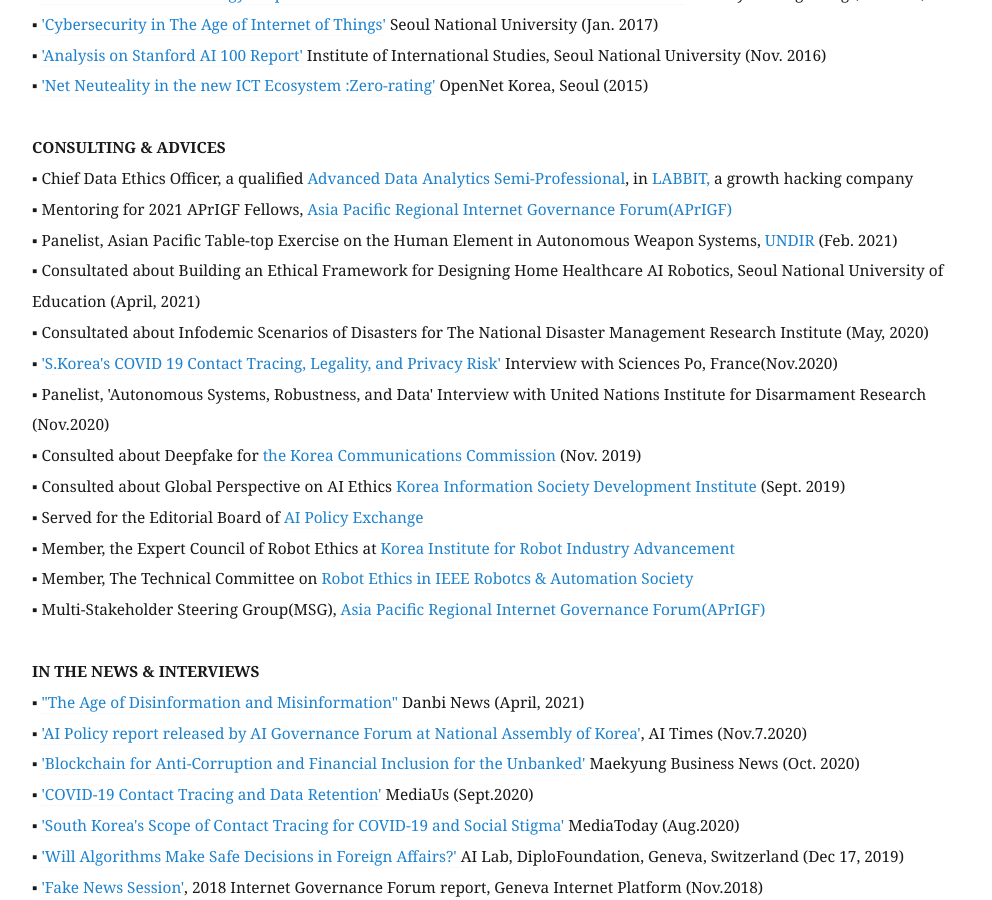
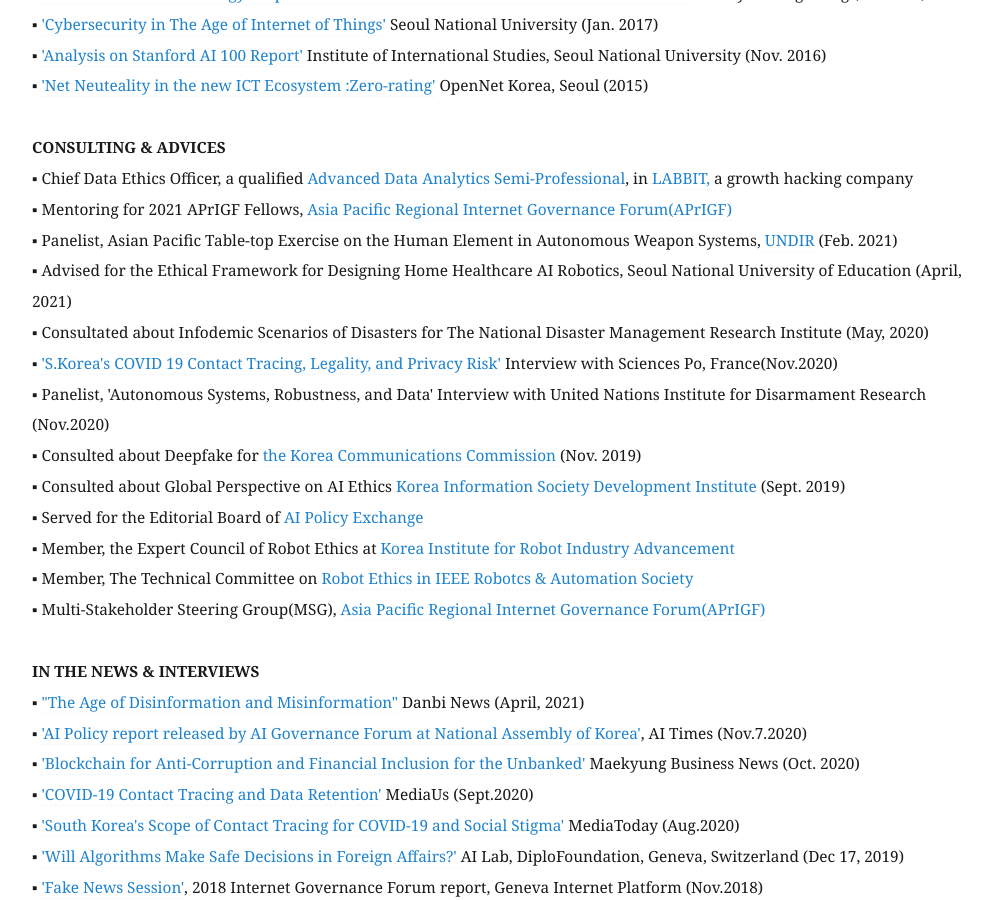
Before and after one commit to eunchangchoi/eunchangchoi.github.io, a Jekyll site: the page built from index.md, in a window 1280 px wide and 900 px high, scrolled down 4115 px. Shown: the whole window, without its empty margins (68-1060 px from the left). Built offline with Jekyll 4.4.1, drawn with Linux system fonts in a browser that asks for light colours.

Commit message:
Update index.md

```diff
--- a/index.md
+++ b/index.md
@@ -97,7 +97,7 @@
 ▪ Chief Data Ethics Officer, a qualified <a href="https://www.dataq.or.kr/www/sub/a_06.do"> Advanced Data Analytics Semi-Professional</a>, in <a href="https://labbit.kr/"> LABBIT,</a> a growth hacking company<br>
 ▪ Mentoring for 2021 APrIGF Fellows,<a href="https://ap.rigf.asia/"> Asia Pacific Regional Internet Governance Forum(APrIGF)</a> <br>
 ▪ Panelist, Asian Pacific Table-top Exercise on the Human Element in Autonomous Weapon Systems,<a href="http://unidir.org"> UNDIR </a> (Feb. 2021)<br>
-▪ Consultated about Building an Ethical Framework for Designing Home Healthcare AI Robotics, Seoul National University of Education (April, 2021)<br>
+▪ Advised for the Ethical Framework for Designing Home Healthcare AI Robotics, Seoul National University of Education (April, 2021)<br>
 ▪ Consultated about Infodemic Scenarios of Disasters for The National Disaster Management Research Institute (May, 2020)<br>
 ▪ <a href="https://soundcloud.com/zion-lee-310060380/digikorea#t=22:52">'S.Korea's COVID 19 Contact Tracing, Legality, and Privacy Risk'</a> Interview with Sciences Po, France(Nov.2020) <br>
 ▪ Panelist, 'Autonomous Systems, Robustness, and Data' Interview with United Nations Institute for Disarmament Research (Nov.2020)<br>
```
